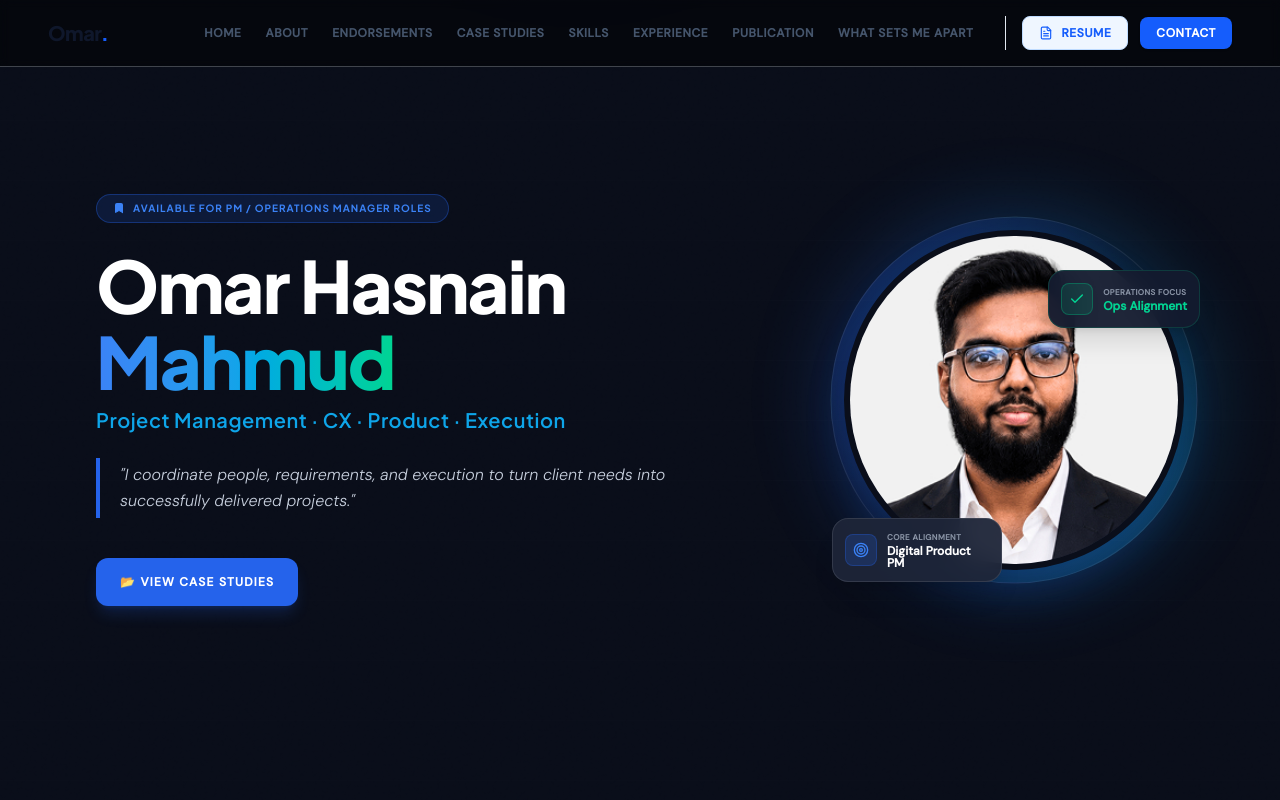
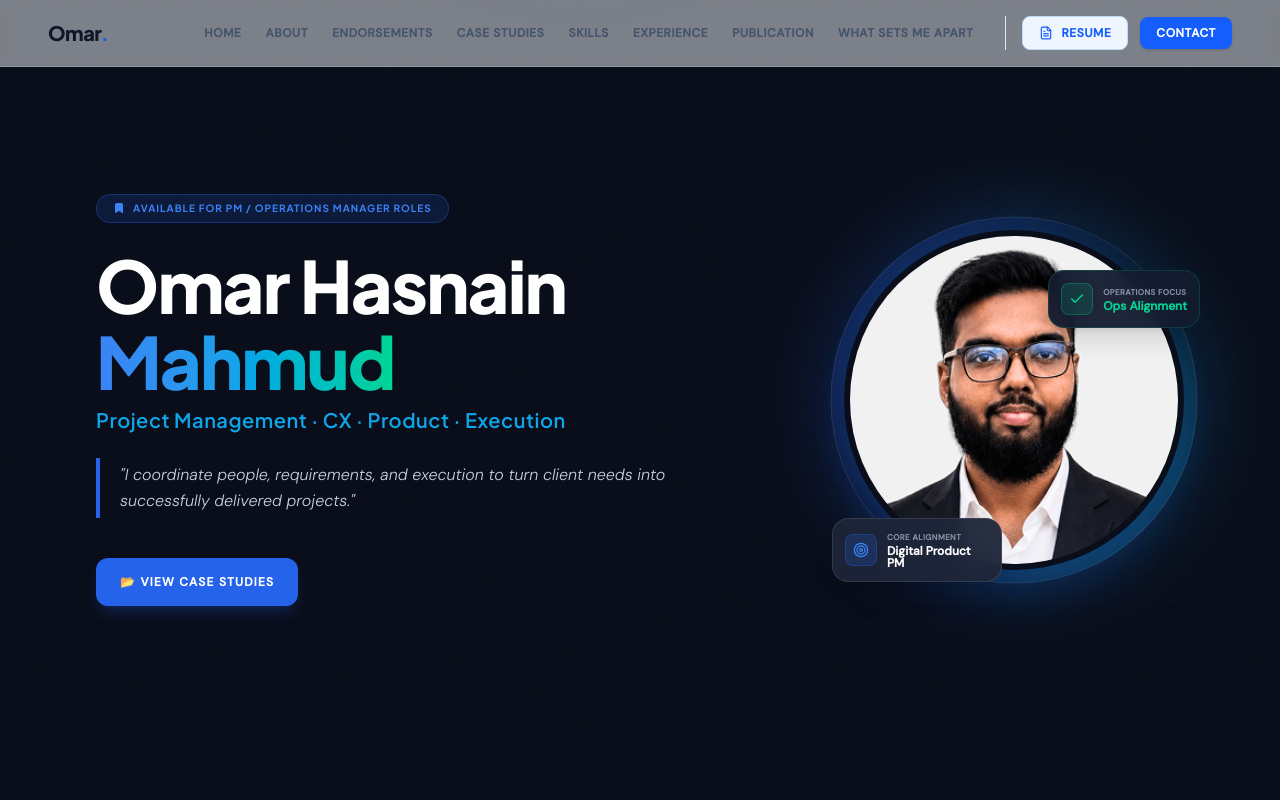
Before and after one commit to omarhasnain/omar-hasnain-mahmud-portfolio, a React (Vite) app: page / in a window 1280 px wide. Shown: the top 800 px of the page. Built offline with nearby package versions, Linux system fonts and the light colour scheme.

Commit message:
v1.0 new content update

```diff
--- a/src/components/Navbar.tsx
+++ b/src/components/Navbar.tsx
@@ -32,10 +32,10 @@ export default function Navbar({ onOpenResume }: NavbarProps) {
   return (
     <nav
       id="mainNav"
-      className={`fixed top-0 left-0 right-0 z-50 transition-all duration-300 px-6 md:px-12 ${
+      className={`bg-brand-blue fixed top-0 left-0 right-0 z-50 transition-all duration-300 px-6 md:px-12 ${
         scrolled
-          ? "bg-[#000000]/95 backdrop-blur-md shadow-xs border-b border-slate-200/50 py-3"
-          : "bg-[#000000]/50 backdrop-blur-xs border-b border-[#cbd5e1]/30 py-4"
+          ? "bg-[#eef2f6]/95 backdrop-blur-md shadow-xs border-b border-slate-200/50 py-3"
+          : "bg-[#eef2f6]/50 backdrop-blur-xs border-b border-[#cbd5e1]/30 py-4"
       }`}
     >
       <div className="max-w-7xl mx-auto flex items-center justify-between">
```
